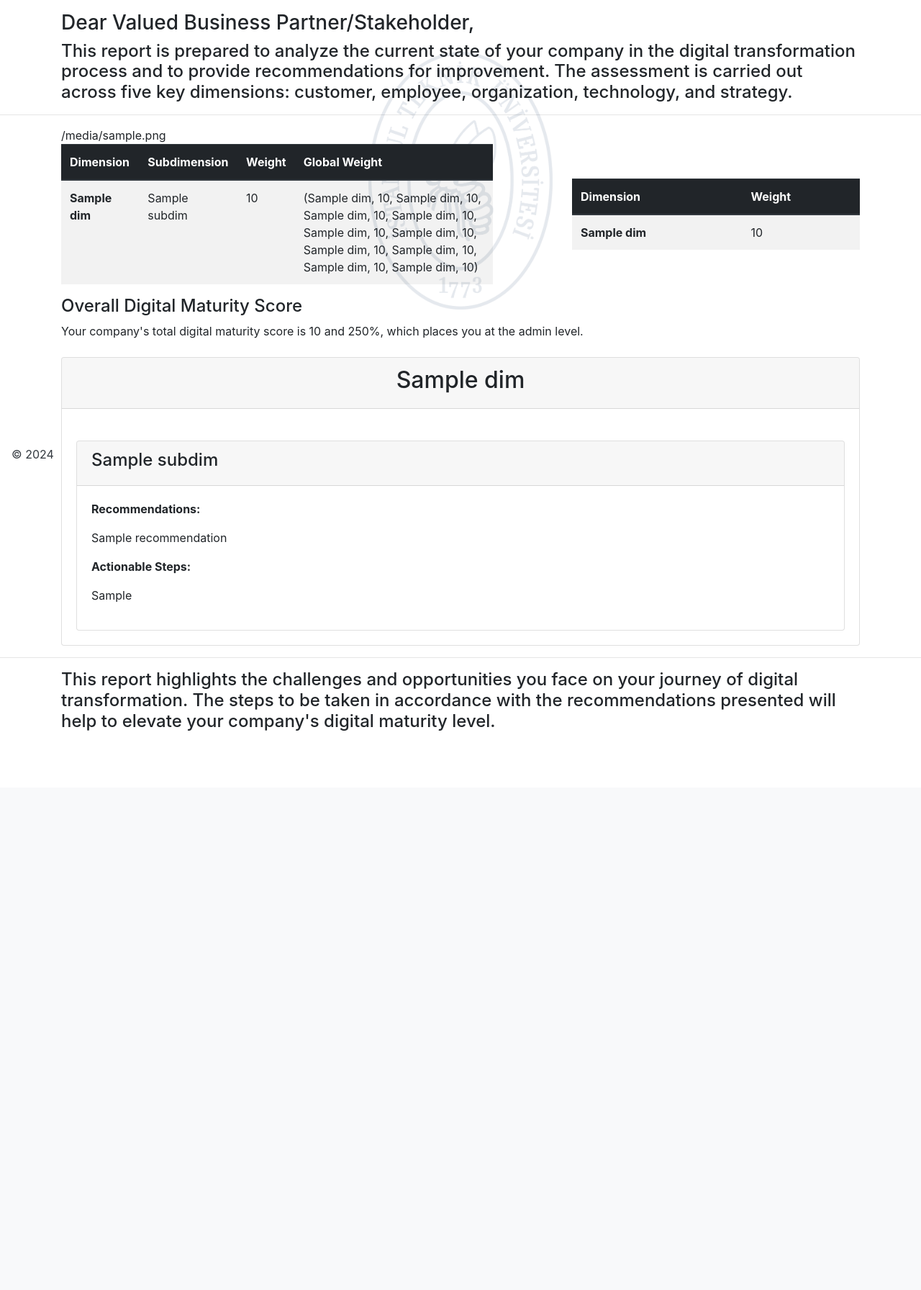
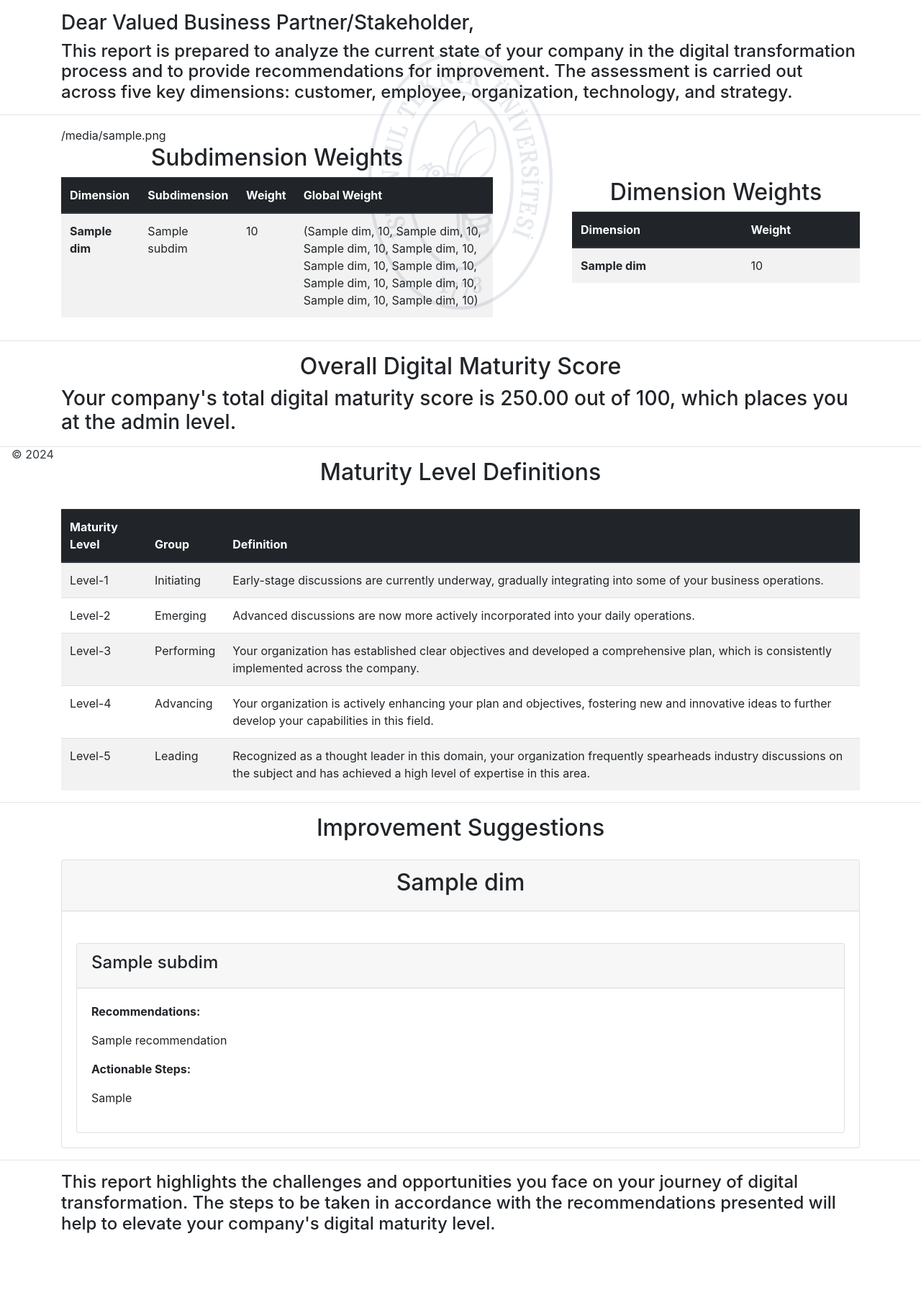
Before and after one commit to emircangun/digital_awareness, a Flask app: template templates/digital_report.html in a window 1280 px wide. Shown: the part 149-1941 px from the top of the page at 72% size. Before the commit the page ends 1164 px from the top, so only its background shows below. Run offline with Flask 3, Linux system fonts and the light colour scheme; the template is opened without the code that fills it: most values are stand-ins (such as "Sample title", 1, 10 or a date in 2020); some libraries are stand-ins or nearby versions.

Commit message:
Final updates

```diff
--- a/templates/digital_report.html
+++ b/templates/digital_report.html
@@ -23,6 +23,7 @@ content %}
 
   <div class="container d-flex align-items-center justify-content-center">
     <div class="center-table" style="width: 600px">
+      <h2 class="text-center">Subdimension Weights</h2>
       <!-- Center the second table -->
       <table class="table table-striped">
         <thead class="thead-dark">
@@ -50,6 +51,7 @@ content %}
     <hr />
 
     <div class="center-table" style="width: 400px">
+      <h2 class="text-center">Dimension Weights</h2>
       <!-- Center the first table -->
       <table class="table table-striped">
         <thead class="thead-dark">
@@ -70,13 +72,61 @@ content %}
     </div>
   </div>
 
+  <hr>
+
   <div class="container">
-    <h4>Overall Digital Maturity Score</h4>
-    <p>Your company's total digital maturity score is {{ overall_score }} and {{ overall_score * 25 }}%, which places you at the {{ overall_level }} level.</p>
-
+    <h2 class="text-center">Overall Digital Maturity Score</h2>
+    <h3>Your company's total digital maturity score is {{'%0.2f'|format(overall_score * 25|float)}} out of 100, which places you at the {{ overall_level }} level.</h3>
   </div>
 
+  <hr>
+
   <div class="container">
+
+    <h2 class="text-center">Maturity Level Definitions</h2>
+
+  <table class="table table-striped">
+    <thead class="thead-dark">
+        <tr>
+            <th>Maturity Level</th>
+            <th>Group</th>
+            <th>Definition</th>
+        </tr>
+    </thead>
+    <tbody>
+        <tr>
+            <td>Level-1</td>
+            <td>Initiating</td>
+            <td>Early-stage discussions are currently underway, gradually integrating into some of your business operations.</td>
+        </tr>
+        <tr>
+            <td>Level-2</td>
+            <td>Emerging</td>
+            <td>Advanced discussions are now more actively incorporated into your daily operations.</td>
+        </tr>
+        <tr>
+            <td>Level-3</td>
+            <td>Performing</td>
+            <td>Your organization has established clear objectives and developed a comprehensive plan, which is consistently implemented across the company.</td>
+        </tr>
+        <tr>
+            <td>Level-4</td>
+            <td>Advancing</td>
+            <td>Your organization is actively enhancing your plan and objectives, fostering new and innovative ideas to further develop your capabilities in this field.</td>
+        </tr>
+        <tr>
+            <td>Level-5</td>
+            <td>Leading</td>
+            <td>Recognized as a thought leader in this domain, your organization frequently spearheads industry discussions on the subject and has achieved a high level of expertise in this area.</td>
+        </tr>
+    </tbody>
+    </table>
+  </div>
+
+  <hr>
+
+  <div class="container">
+    <h2 class="text-center">Improvement Suggestions</h2>
     {% for dim, dim_dict in texts.items() %}
     <fieldset class="card mt-4">
       <div class="card-header">
--- a/templates/question_page.html
+++ b/templates/question_page.html
@@ -1,6 +1,10 @@
 {% extends "layout.html" %}
 {% block title %}Survey{% endblock %}
 {% block content %}
+
+<div class="container">
+<h2 class="text-center">There are some statements about your company below. You are expected to indicate the extent to which you agree with these statements.</h2>
+</div>
 
 <div class="container mt-5">
     {% if not is_pairwise_done %}
```
Also changed, not shown: templates/pairwise_comp_page.html (+27 -6 lines).
